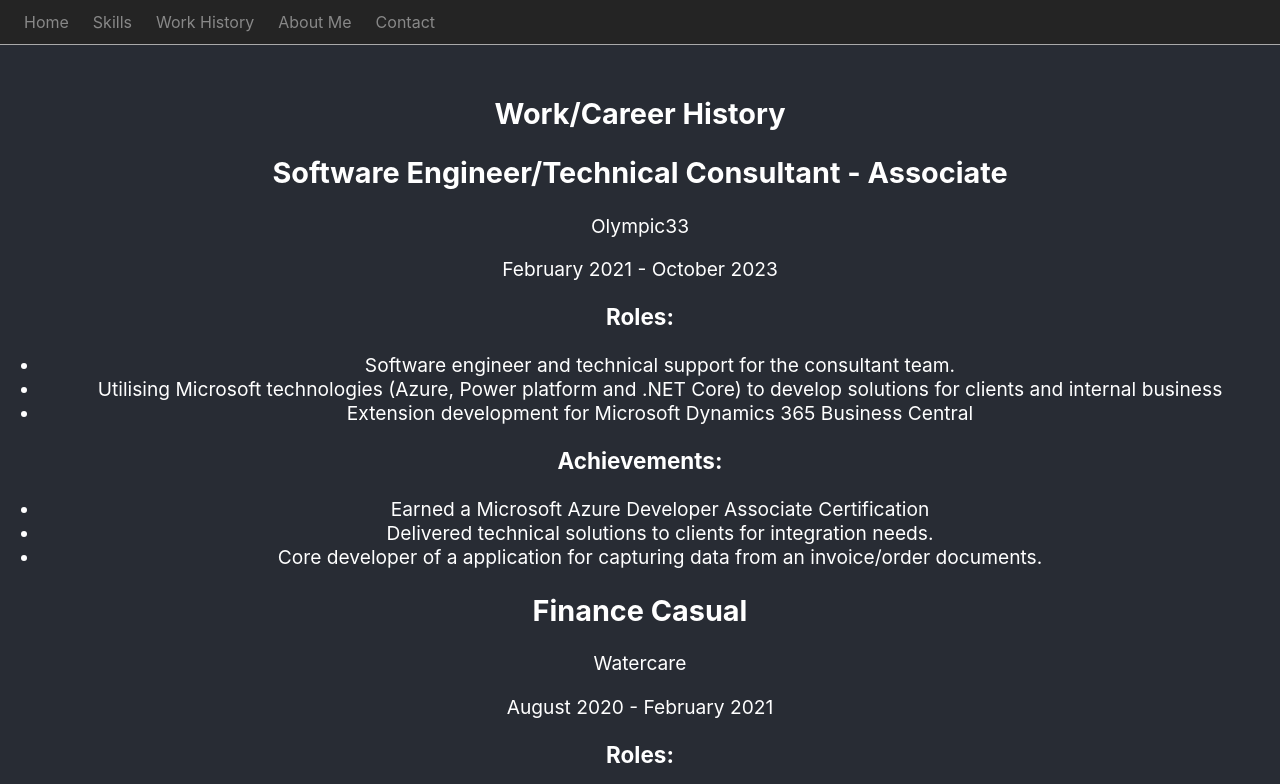
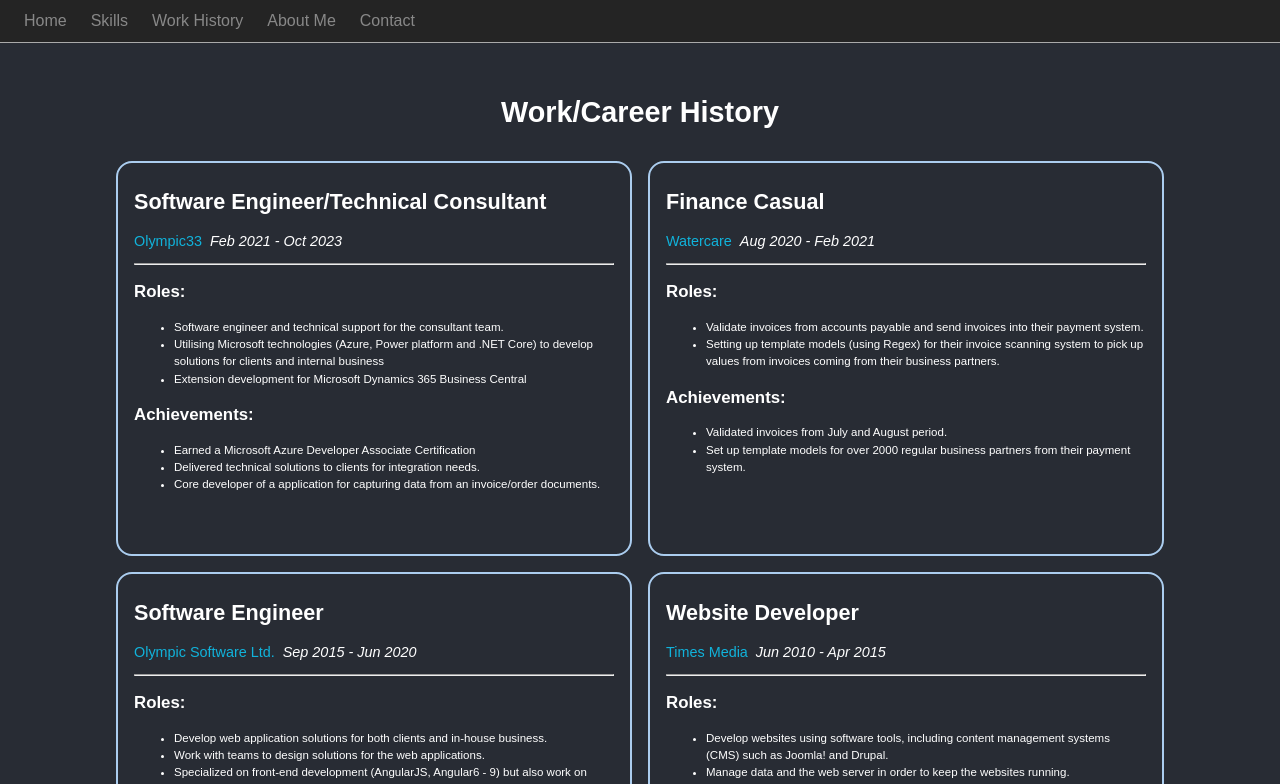
Before and after one commit to deltamann/my-react-sandbox-2024, a React (Create React App) app: page /work in a window 1280 px wide. Shown: the top 784 px of the page. Built offline with nearby package versions, Linux system fonts and the light colour scheme.

Commit message:
Wrk History Card and anims

```diff
--- a/src/App.css
+++ b/src/App.css
@@ -1,8 +1,20 @@
+a {
+  color: #11b3db;
+  text-decoration: none;
+}
+
 .App {
   text-align: center;
   background-color: #282c34;
   overflow: hidden;
+  font-family: 'Century gothic', Arial, Helvetica, sans-serif;
 }
+
+.App-Content {
+  max-width: 1080px;
+  margin: auto;
+}
+/*--Obsolete--*/
 
 .App-logo {
   height: 40vmin;
--- a/src/components/NavBar/NavBar.tsx
+++ b/src/components/NavBar/NavBar.tsx
@@ -15,10 +15,10 @@
                 navbar.classList.remove('isFixed');
             } else if (scrollTop > lastScrollTop) {
                 // navbar.classList.remove('isExpanded');
-                navbar.classList.add('isFixed');
+                navbar.classList.add('isFixed','isExpanded');
             } else {
                 // Scrolling up
-                navbar.classList.add('isFixed');
+                navbar.classList.add('isFixed','isExpanded');
             }
             lastScrollTop = scrollTop;
         }
--- /dev/null
+++ b/src/components/WorkHistory/WorkCard.css
@@ -0,0 +1,32 @@
+.WorkCard-Wrapper {
+    display: flex;
+}
+
+.WorkCard-Content {
+    flex: 1;
+    padding: 8px 16px;
+    margin: 8px;
+    border: 2px solid #abcdef;
+    border-radius: 16px;
+    font-size: 0.75em;
+    text-align: left;
+}
+
+.WorkCard-Duration {
+    font-style: italic;
+}
+
+.WorkCard-Details li {
+    font-size: 0.8em;
+    line-height: 1.5em;
+}
+
+@media only screen and (min-width: 1024px) {
+    /* .WorkCard-Wrapper {
+        width: 50%;
+        display: inline-flex;
+    } */
+    .WorkCard-Content {
+        min-height: 375px;
+    }
+}
--- a/src/components/WorkHistory/WorkCard.tsx
+++ b/src/components/WorkHistory/WorkCard.tsx
@@ -1,4 +1,5 @@
 import ContentBlock from "../common/ContentBlock"
+import './WorkCard.css'
 
 export type WorkProp = {
     title: string,
@@ -13,10 +14,19 @@
 const WorkCard = ({ detail }: { detail: WorkProp }) => {
   return (
     <div className="WorkCard-Wrapper">
-        <div className="WorkCard-content">
+        <div className="WorkCard-Content">
             <h2>{detail.title}</h2>
-            <p className="WorkCard-CompanyName">{detail.company}</p>
-            <p className="WorkCard-Duration">{detail.start} - {detail.finish || 'Present'}</p>
+            <p>
+                <span className="WorkCard-CompanyName">
+                    {
+                        detail.link
+                            ? <a href={detail.link} rel="noreferrer" target="_blank">{detail.company}</a>
+                            : detail.company
+                    }
+                </span>&nbsp;&nbsp;
+                <span className="WorkCard-Duration">{detail.start} - {detail.finish || 'Present'}</span>
+            </p>
+            <hr />
             <div className="WorkCard-Details">
                 <div className="WorkCard-Roles">
                     <ContentBlock content={{level: 2, title: 'Roles:', list: detail.responsibilities}} />
--- /dev/null
+++ b/src/components/WorkHistory/WorkHistoryList.css
@@ -0,0 +1,28 @@
+.WorkHistoryList-Wrapper {
+    margin: 0 8px;
+}
+
+.WorkHistoryList-Card{
+    transform: scale(0);
+}
+
+.appear {
+    animation: show-card 0.75s forwards;
+    animation-delay: 0.5ms;
+}
+
+@media only screen and (min-width: 1024px) {
+    .WorkHistoryList-Card {
+        width: 50%;
+        display: inline-flex;
+    }
+}
+
+@keyframes show-card {
+    0% {
+        transform: scale(0);
+    }
+    100% {
+        transform: scale(1);
+    }
+}
--- a/src/components/WorkHistory/WorkHistoryList.tsx
+++ b/src/components/WorkHistory/WorkHistoryList.tsx
@@ -1,15 +1,32 @@
+import { useEffect } from "react"
 import WorkCard, { WorkProp } from "./WorkCard"
+import './WorkHistoryList.css'
 
 export type WorkHistoryListProps = {
     list: WorkProp[],
 }
 
 const WorkHistoryList = ({ list }: WorkHistoryListProps) => {
+  useEffect(() => {
+    let timeouts: NodeJS.Timeout[] = [];
+    const cardList = document.querySelectorAll('.WorkHistoryList-Card');
+
+    cardList.forEach((c, i) => {
+      const t = setTimeout(() => {c.classList.add('appear')}, (200 * i));
+      timeouts.push(t);
+    });
+
+    return () => {
+      timeouts.forEach(t => clearTimeout(t));
+    }
+  }, [])
+
+
   return (
     <div className="WorkHistoryList-Wrapper">
         <div className="WorkHistoryList-Content">
             {list.map(w => (
-                <WorkCard detail={w} />
+              <div className="WorkHistoryList-Card"><WorkCard detail={w} /></div>
             ))}
         </div>
     </div>
--- a/src/content/WorkList.json
+++ b/src/content/WorkList.json
@@ -1,11 +1,11 @@
 {
     "list": [
         {
-            "title": "Software Engineer/Technical Consultant - Associate",
+            "title": "Software Engineer/Technical Consultant",
             "company": "Olympic33",
             "link": "https://www.olympic33.co.nz",
-            "start": "February 2021",
-            "finish": "October 2023",
+            "start": "Feb 2021",
+            "finish": "Oct 2023",
             "responsibilities": [
                 "Software engineer and technical support for the consultant team.",
                 "Utilising Microsoft technologies (Azure, Power platform and .NET Core) to develop solutions for clients and internal business",
@@ -21,8 +21,8 @@
             "title": "Finance Casual",
             "company": "Watercare",
             "link": "https://www.watercare.co.nz/",
-            "start": "August 2020",
-            "finish": "February 2021",
+            "start": "Aug 2020",
+            "finish": "Feb 2021",
             "responsibilities": [
                 "Validate invoices from accounts payable and send invoices into their payment system.",
                 "Setting up template models (using Regex) for their invoice scanning system to pick up values from invoices coming from their business partners."
@@ -36,8 +36,8 @@
             "title": "Software Engineer",
             "company": "Olympic Software Ltd.",
             "link": "https://www.olympic33.co.nz",
-            "start": "September 2015",
-            "finish": "June 2020",
+            "start": "Sep 2015",
+            "finish": "Jun 2020",
             "responsibilities": [
                 "Develop web application solutions for both clients and in-house business.",
                 "Work with teams to design solutions for the web applications.",
@@ -51,8 +51,8 @@
             "title": "Website Developer",
             "company": "Times Media",
             "link": "https://www.times.co.nz/times-media/",
-            "start": "June 2010",
-            "finish": "April 2015",
+            "start": "Jun 2010",
+            "finish": "Apr 2015",
             "responsibilities": [
                 "Develop websites using software tools, including content management systems (CMS) such as Joomla! and Drupal.",
                 "Manage data and the web server in order to keep the websites running.",
```
